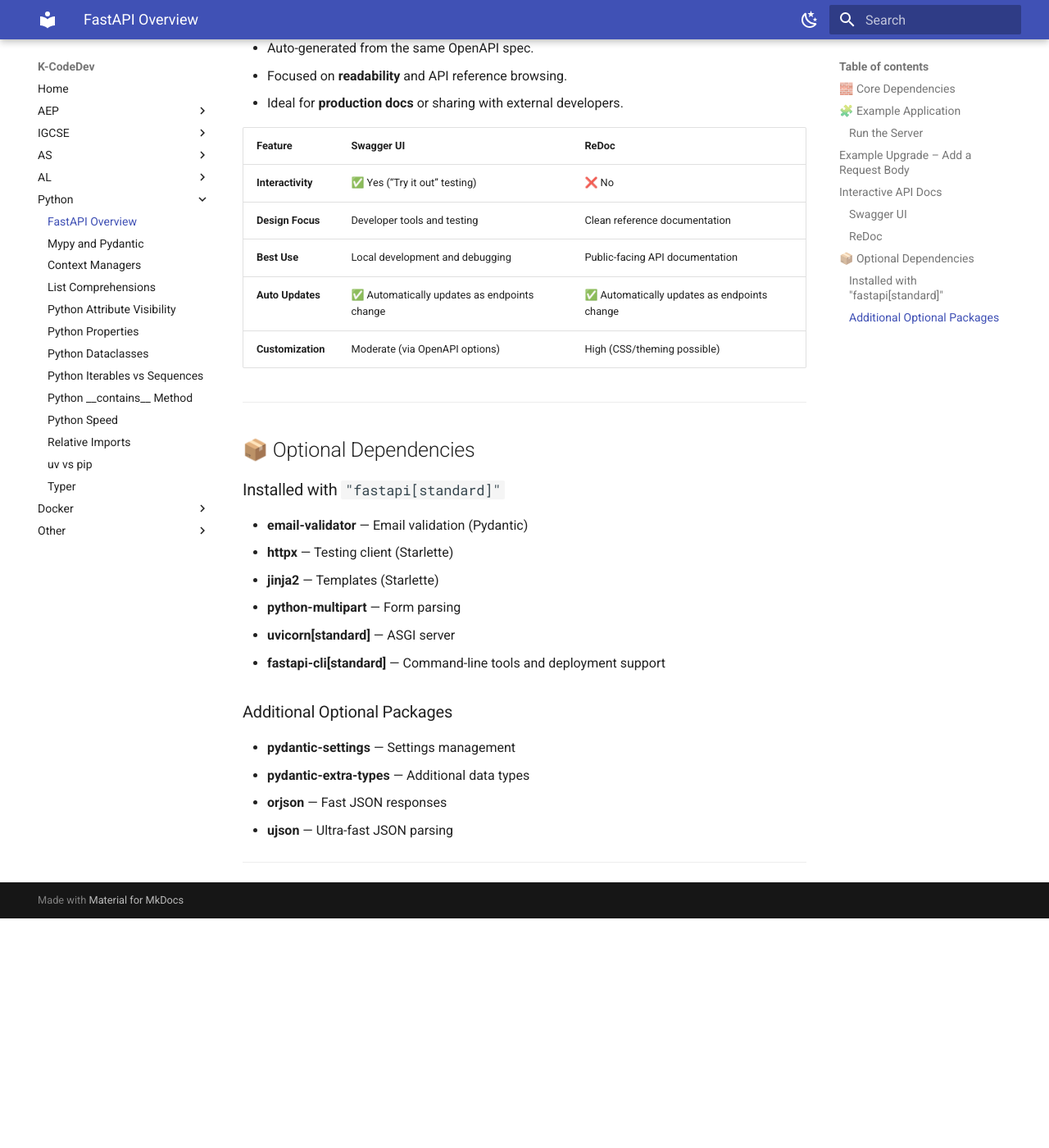
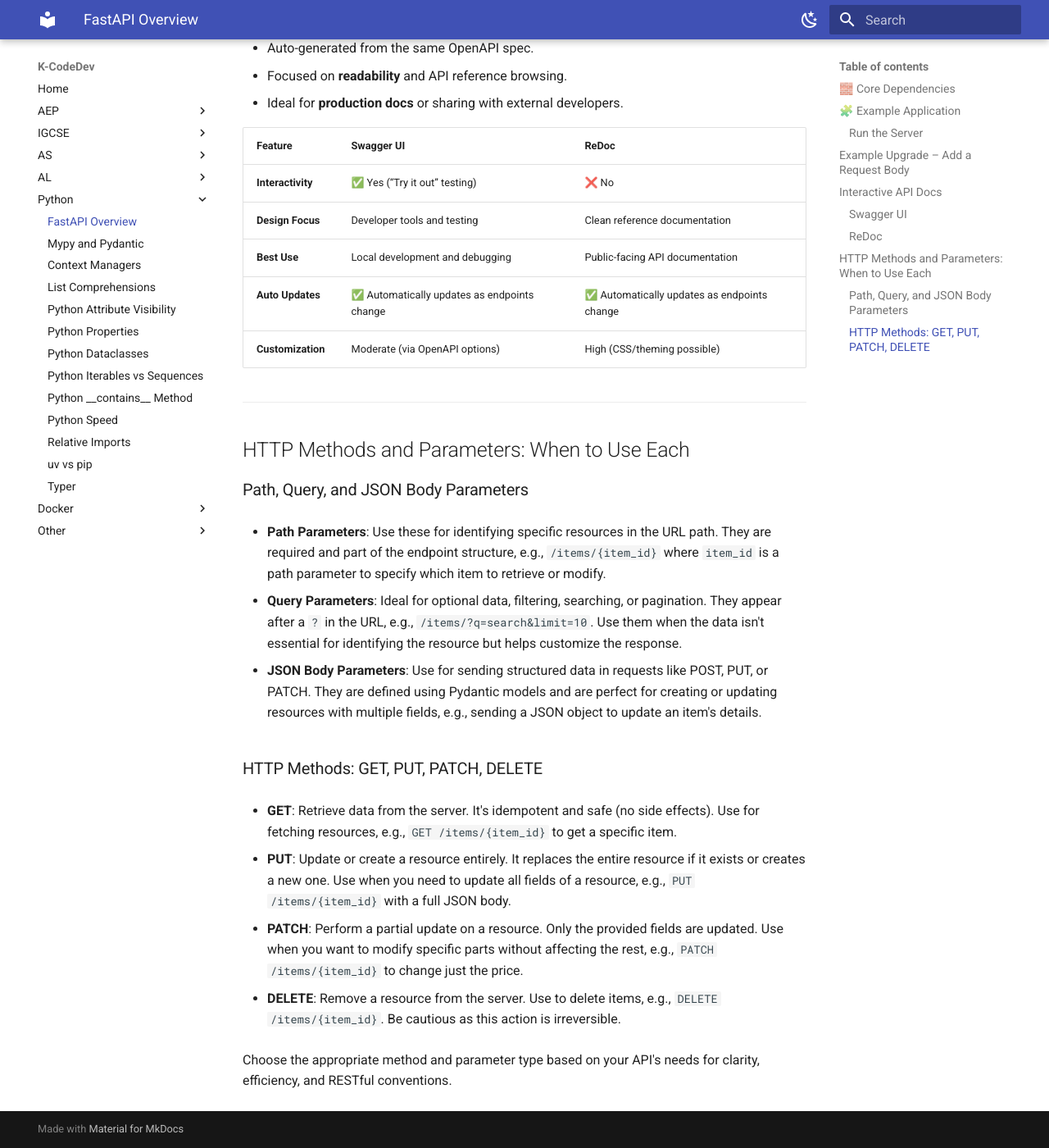
Before and after one commit to kcodedev/mkdocs, an MkDocs documentation site: the page built from docs/Python/fastapi-overview.md, in a window 1280 px wide and 1400 px high, scrolled down 2126 px. Shown: the whole window at 82% size. Built offline with MkDocs 1.6.1 and Material for MkDocs 9.7.7, drawn with Linux system fonts in a browser that asks for light colours; before the commit the page ends 3246 px from its top, so only the background shows below that.

Commit message:
fastapi update

```diff
--- a/docs/Python/fastapi-overview.md
+++ b/docs/Python/fastapi-overview.md
@@ -98,22 +98,25 @@ FastAPI provides two built-in documentation interfaces powered by OpenAPI:
 
 ---
 
-## 📦 Optional Dependencies
 
-### Installed with `"fastapi[standard]"`
+## HTTP Methods and Parameters: When to Use Each
 
-- **email-validator** — Email validation (Pydantic)
-- **httpx** — Testing client (Starlette)
-- **jinja2** — Templates (Starlette)
-- **python-multipart** — Form parsing
-- **uvicorn[standard]** — ASGI server
-- **fastapi-cli[standard]** — Command-line tools and deployment support
+### Path, Query, and JSON Body Parameters
 
-### Additional Optional Packages
+- **Path Parameters**: Use these for identifying specific resources in the URL path. They are required and part of the endpoint structure, e.g., `/items/{item_id}` where `item_id` is a path parameter to specify which item to retrieve or modify.
 
-- **pydantic-settings** — Settings management
-- **pydantic-extra-types** — Additional data types
-- **orjson** — Fast JSON responses
-- **ujson** — Ultra-fast JSON parsing
+- **Query Parameters**: Ideal for optional data, filtering, searching, or pagination. They appear after a `?` in the URL, e.g., `/items/?q=search&limit=10`. Use them when the data isn't essential for identifying the resource but helps customize the response.
 
----
+- **JSON Body Parameters**: Use for sending structured data in requests like POST, PUT, or PATCH. They are defined using Pydantic models and are perfect for creating or updating resources with multiple fields, e.g., sending a JSON object to update an item's details.
+
+### HTTP Methods: GET, PUT, PATCH, DELETE
+
+- **GET**: Retrieve data from the server. It's idempotent and safe (no side effects). Use for fetching resources, e.g., `GET /items/{item_id}` to get a specific item.
+
+- **PUT**: Update or create a resource entirely. It replaces the entire resource if it exists or creates a new one. Use when you need to update all fields of a resource, e.g., `PUT /items/{item_id}` with a full JSON body.
+
+- **PATCH**: Perform a partial update on a resource. Only the provided fields are updated. Use when you want to modify specific parts without affecting the rest, e.g., `PATCH /items/{item_id}` to change just the price.
+
+- **DELETE**: Remove a resource from the server. Use to delete items, e.g., `DELETE /items/{item_id}`. Be cautious as this action is irreversible.
+
+Choose the appropriate method and parameter type based on your API's needs for clarity, efficiency, and RESTful conventions.
```
